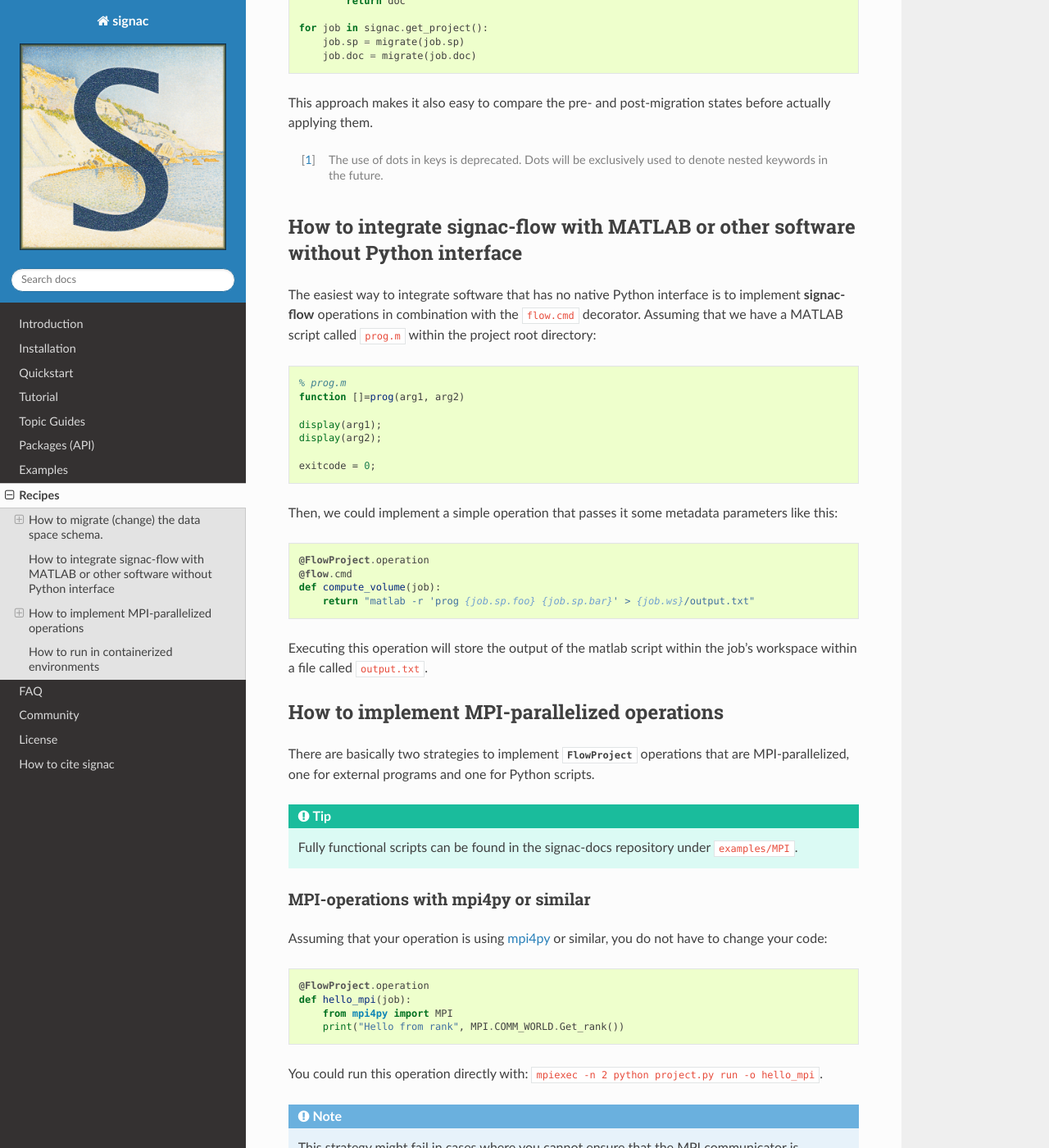
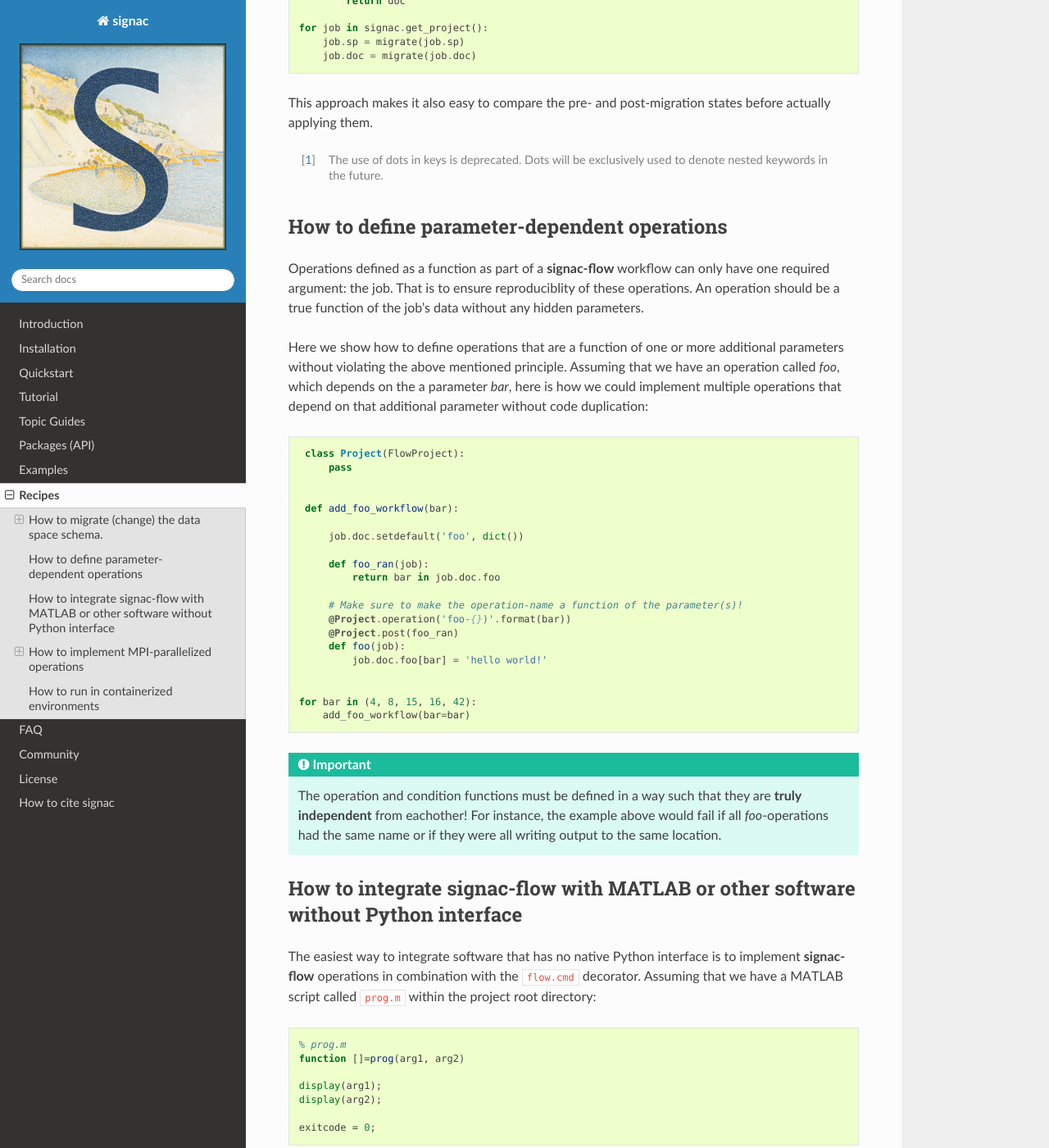
Before and after one commit to glotzerlab/signac-docs, a Sphinx documentation site: the page built from docs/source/recipes.rst, in a window 1280 px wide and 1400 px high, scrolled down 1212 px. Shown: the whole window at 82% size. Built offline with Sphinx 7.4.7 and the Read the Docs theme 2.0.0, drawn with Linux system fonts in a browser that asks for light colours.

Commit message:
Add recipe on how to implement parameter-dependent operations.
This is certainly not the only way, but I think this is a useful recipe
that should be in every user's toolbox.

```diff
--- a/docs/source/recipes.rst
+++ b/docs/source/recipes.rst
@@ -70,6 +70,45 @@ Here is an example on how we could recursively replace all dot (.)-characters wi
 This approach makes it also easy to compare the pre- and post-migration states before actually applying them.
 
 .. [#f1] The use of dots in keys is deprecated. Dots will be exclusively used to denote nested keywords in the future.
+
+How to define parameter-dependent operations
+============================================
+
+Operations defined as a function as part of a **signac-flow** workflow can only have one required argument: the job.
+That is to ensure reproduciblity of these operations.
+An operation should be a true function of the job's data without any hidden parameters.
+
+Here we show how to define operations that are a function of one or more additional parameters without violating the above mentioned principle.
+Assuming that we have an operation called *foo*, which depends on the a parameter *bar*, here is how we could implement multiple operations that depend on that additional parameter without code duplication:
+
+.. code-block:: python
+
+    class Project(FlowProject):
+        pass
+
+
+    def add_foo_workflow(bar):
+
+        job.doc.setdefault('foo', dict())
+
+        def foo_ran(job):
+            return bar in job.doc.foo
+
+        # Make sure to make the operation-name a function of the parameter(s)!
+        @Project.operation('foo-{})'.format(bar))
+        @Project.post(foo_ran)
+        def foo(job):
+            job.doc.foo[bar] = 'hello world!'
+
+
+   for bar in (4, 8, 15, 16, 42):
+       add_foo_workflow(bar=bar)
+
+
+.. important::
+
+    The operation and condition functions must be defined in a way such that they are **truly independent** from eachother!
+    For instance, the example above would fail if all *foo*-operations had the same name or if they were all writing output to the same location.
 
 .. _rec_external:
 
@@ -244,7 +283,6 @@ If you are using the ``run`` command for execution, simply execute the whole scr
         def containerized_operation(job):
             pass
 
-
 .. todo::
 
     Advanced Workflows
```
